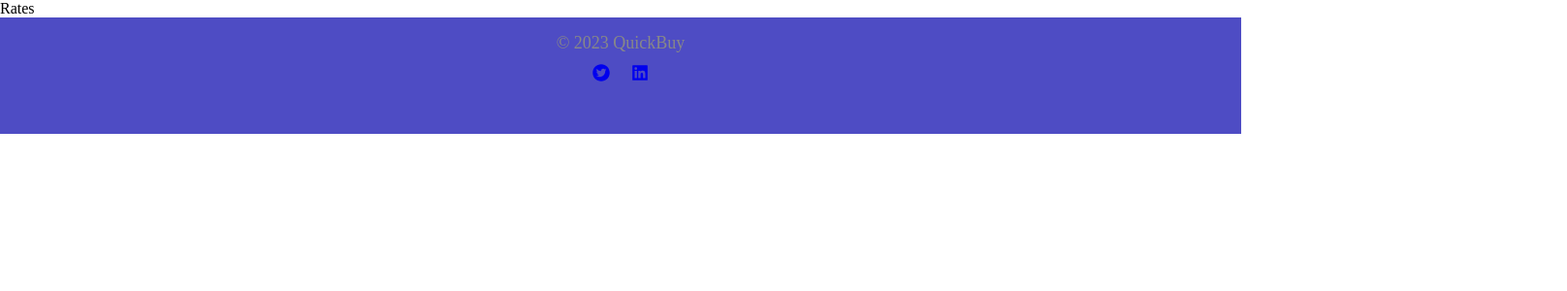
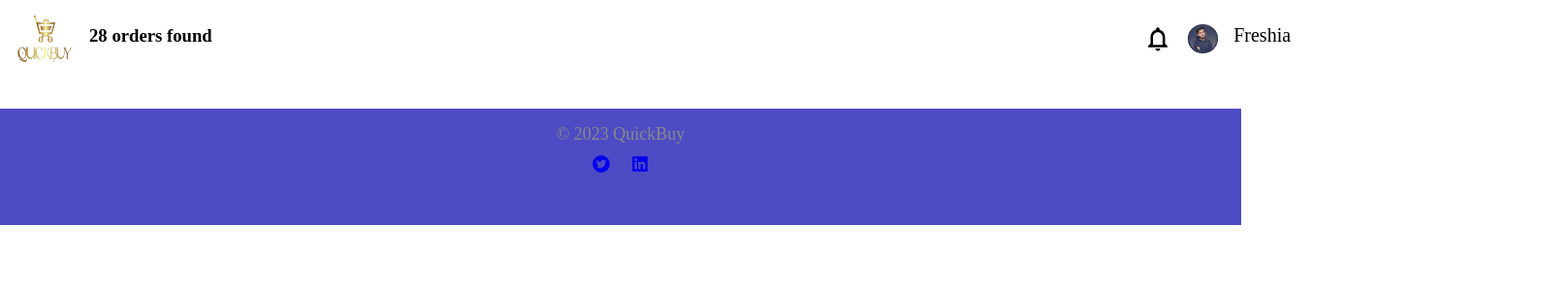
Before and after one commit to Freshia-Njoki/E-commerce-Client, a React (Vite) app: page /rates in a window 1280 px wide. Shown: the top 300 px of the page at 97% size, 1616 px wide, since content can reach past the window. Built offline with nearby package versions, Linux system fonts and the light colour scheme.

Commit message:
orders, marketing, rates same navbar

```diff
--- a/src/pages/Admin/Marketing/Marketing.jsx
+++ b/src/pages/Admin/Marketing/Marketing.jsx
@@ -1,9 +1,11 @@
 import avatar from '../../../assets/Ellipse 100.jpg'
+import { MdNotificationsNone } from 'react-icons/md'
 import img7 from '../../../assets/image 7.jpg'
 import img5 from '../../../assets/image 5.jpg'
 import img6 from '../../../assets/image 6.jpg'
 import img from '../../../assets/img.avif'
 import img8 from '../../../assets/image 8.jpg'
+import logo from '../../../assets/logo.jpg'
 import img9 from '../../../assets/image 9.jpg'
 import img10 from '../../../assets/image 10.jpg'
 import './marketing.css'
@@ -13,10 +15,23 @@ function Marketing() {
         //update functionality
         <>
             <div>
-                <div className="info">
-                    <img src={avatar} alt="" />
-                    <p>Freshia</p>
+                <div className="nav">
+                    <div className='logo'>
 
+                        <div className="infor">
+                            <img src={logo} alt="" style={{ height: '60px', width: '60px' }} />
+
+                            <h3>28 orders found</h3></div>
+
+                        <div className="avr">
+                            <MdNotificationsNone style={{ height: "30px", width: '30px' }} />
+                            <img src={avatar} alt="" />
+                            <p>Freshia</p>
+                        </div>
+
+
+
+                    </div>
                 </div>
                 <div className="marketing">
                     <div >
--- a/src/pages/Admin/Orders/Orders.jsx
+++ b/src/pages/Admin/Orders/Orders.jsx
@@ -1,16 +1,27 @@
 import { MdNotificationsNone } from 'react-icons/md'
 import avatar from '../../../assets/Ellipse 100.jpg'
+import logo from '../../../assets/logo.jpg'
 import './orders.css'
 
 function Orders() {
     return (
         <div >
             <div className="nav">
-                <div><h3>28 orders found</h3></div>
-                <div className='info'>
-                    <MdNotificationsNone style={{ height: "30px", width: '30px' }} />
-                    <img src={avatar} alt="" />
-                    <p>Freshia</p>
+                <div className='logo'>
+
+                    <div className="infor">
+                        <img src={logo} alt="" style={{ height: '60px', width: '60px' }} />
+
+                        <h3>28 orders found</h3></div>
+
+                    <div className="avr">
+                        <MdNotificationsNone style={{ height: "30px", width: '30px' }} />
+                        <img src={avatar} alt="" />
+                        <p>Freshia</p>
+                    </div>
+
+
+
                 </div>
             </div>
 
--- a/src/pages/Admin/Orders/orders.css
+++ b/src/pages/Admin/Orders/orders.css
@@ -5,19 +5,37 @@
   display: flex;
   flex-direction: column;
 }
+
 .nav {
   display: flex;
+  flex-direction: row;
+  width: 200vh;
+
   height: 10vh;
-  justify-content: space-between;
   align-items: center;
-  margin: 0.5rem 2rem;
-  /* gap: 30rem; */
+
+  margin: 0rem 0rem 0rem 1rem;
 }
 
-.info {
+.infor h3 {
+  margin-top: 1rem;
+}
+.logo {
+  display: flex;
+  gap: 60rem;
+  flex-direction: row;
   align-items: center;
 }
-.info img {
+.infor {
+  display: flex;
+  flex-direction: row;
+  gap: 1rem;
+}
+.avr {
+  display: flex;
+  gap: 1rem;
+}
+.avr img {
   border-radius: 50%;
   height: 30px;
 }
--- a/src/pages/Admin/Rates/Rates.jsx
+++ b/src/pages/Admin/Rates/Rates.jsx
@@ -1,9 +1,29 @@
-import React from 'react'
+import { MdNotificationsNone } from "react-icons/md";
+import avatar from "../../../assets/Ellipse 100.jpg";
+import logo from "../../../assets/logo.jpg";
 
 function Rates() {
     return (
-        <div>Rates</div>
-    )
+        <div>
+            <div className="nav">
+                <div className="logo">
+                    <div className="infor">
+                        <img src={logo} alt="" style={{ height: "60px", width: "60px" }} />
+
+                        <h3>28 orders found</h3>
+                    </div>
+
+                    <div className="avr">
+                        <MdNotificationsNone style={{ height: "30px", width: "30px" }} />
+                        <img src={avatar} alt="" />
+                        <p>Freshia</p>
+                    </div>
+                </div>
+            </div>
+
+            <div className="main-content"></div>
+        </div>
+    );
 }
 
-export default Rates
+export default Rates;
--- a/src/pages/Admin/Rates/rates.css
+++ b/src/pages/Admin/Rates/rates.css
@@ -0,0 +1,4 @@
+.main-content {
+  height: 70vh;
+  background-color: #fff;
+}
```
